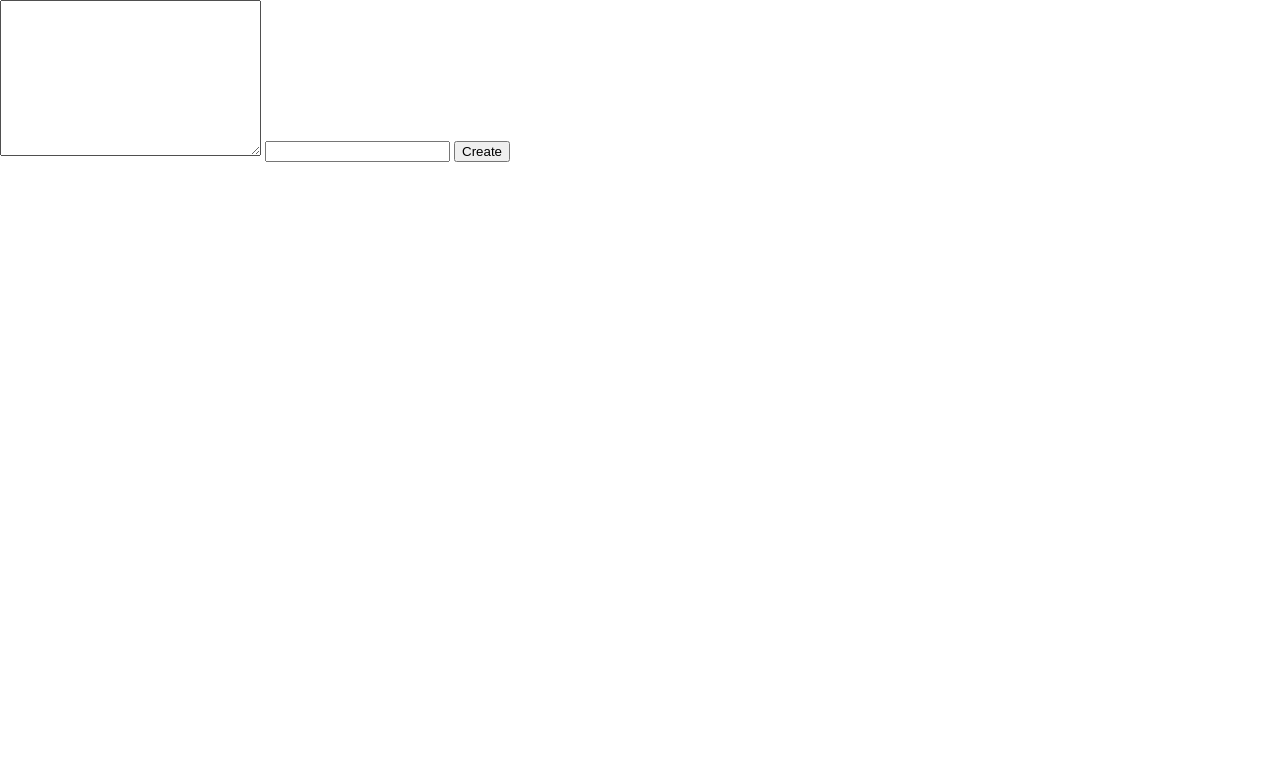
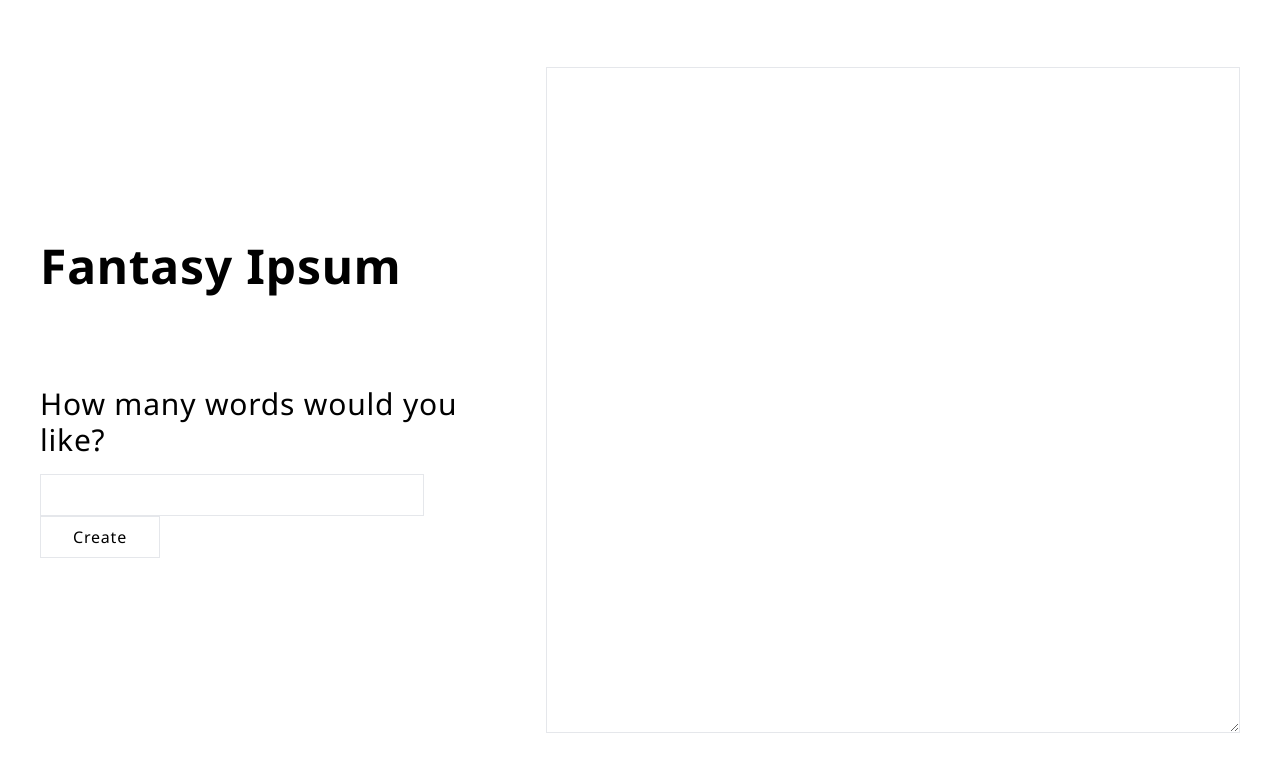
Before and after one commit to derekdevs4days/Lorem-Ipsum-Generator, a plain HTML site: page index.html in a window 1280 px wide. Drawn offline with nearby package versions, Linux system fonts and the light colour scheme.

Commit message:
tailwind css update

```diff
--- a/index.html
+++ b/index.html
@@ -7,13 +7,29 @@
   <link rel="stylesheet" href="style.css">
   <link rel="stylesheet" href="reset.css">
   <script src="main.js" defer></script>
+  <script src="https://cdn.tailwindcss.com"></script>
+  <link rel="preconnect" href="https://fonts.googleapis.com">
+  <link rel="preconnect" href="https://fonts.gstatic.com" crossorigin>
+  <link href="https://fonts.googleapis.com/css2?family=Noto+Sans:ital,wght@0,100;0,200;0,300;0,400;0,500;0,600;0,700;0,800;0,900;1,100;1,300;1,400;1,500;1,600;1,700;1,800&display=swap" rel="stylesheet">
   <title>Lorem Ipsum</title>
 
 </head>
 
+
 <body>
-  <textarea name="lorem" id="lorem" cols="30" rows="10"></textarea>
-  <input type="text">
-  <button>Create</button>
+  <main class="h-screen flex relative justify-between items-center gap-4 font-['Noto_Sans',sans-serif] tracking-wider px-10">
+    <div class="flex flex-col">
+    <h1 class="text-5xl font-bold mb-24">
+      Fantasy Ipsum
+    </h1>
+    <p class="text-3xl mb-4">How many words would you like?</p>
+    <div>
+      <input class="border w-96 py-2 text-center" type="number" min="0">
+      <button class="border px-8 py-2">Create</button>
+    </div>
+  </div>
+    <textarea class="border text-lg tracking-wider h-5/6 w-3/5 p-2" name="lorem" id="lorem"></textarea>
+
+  </main>
 </body>
 </html>
--- a/main.js
+++ b/main.js
@@ -1,7 +1,7 @@
 /*
 TODO
 [COMPLETE]- no repeating word
-[SKIP] proper capitalization
+[SKIP] proper plural words
 [SKIP] more action words
 
 [COMPLETE] - Number of words input
@@ -17,6 +17,7 @@ const WORDBANK = ['dragon', 'orc', 'spell', 'dwarf', 'elf', 'gnome', 'human', 'm
 //num represent what user insert
 function buildLorem() {
   let num = +input.value;
+  if (!num) return;
 
   let initialWord = `${capitalize(randomWord())} `
   let final = initialWord;
@@ -32,6 +33,7 @@ function buildLorem() {
   }
   final += '. '
   textarea.innerText = final.replaceAll(' . ', '. ');
+  textarea.style.display='block'
 }
 
 function isSame(newWord, previousWord) {
```
